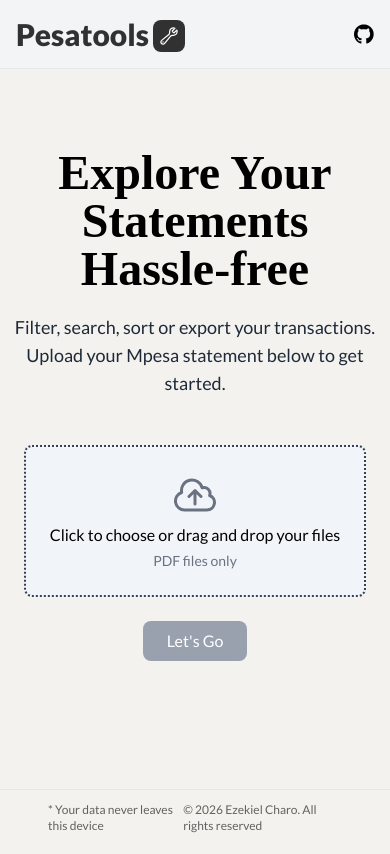
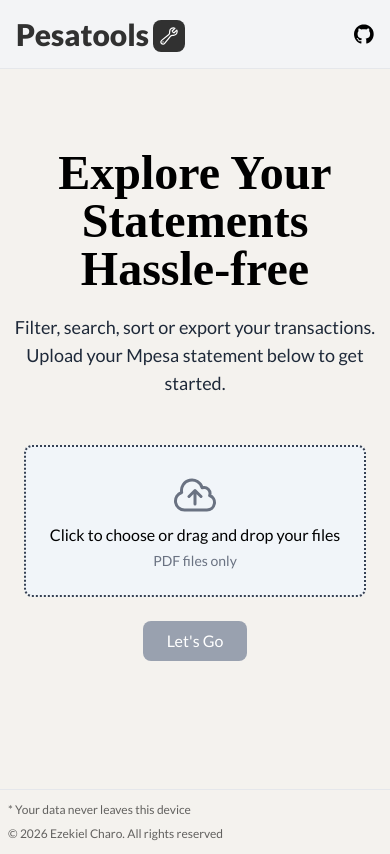
Before and after one commit to ezekiel-charo/pesa-tools, a React (Vite) app: page / in a window 390 px wide. Built offline with nearby package versions, Linux system fonts and the light colour scheme; a web font is replaced by a local one; what pdf-parse would draw is missing.

Commit message:
Improve mobile responsiveness

```diff
--- a/src/components/Footer.tsx
+++ b/src/components/Footer.tsx
@@ -1,6 +1,6 @@
 export default function Footer() {
   return (
-    <footer className="mt-12 px-12 border-t border-gray-200 py-3 flex justify-between text-xs text-[#62615f] font-medium">
+    <footer className="mt-12 py-3 px-2 lg:px-12 border-t border-gray-200  flex flex-col lg:flex-row justify-between gap-2 text-xs text-[#62615f] font-medium">
       <div>* Your data never leaves this device</div>
       <div>&copy; 2026 Ezekiel Charo. All rights reserved</div>
     </footer>
--- a/src/pages/Insights.tsx
+++ b/src/pages/Insights.tsx
@@ -16,7 +16,7 @@ export default function Insights() {
   return (
     <>
       <h2 className="font-bold mb-3 text-lg">Summary</h2>
-      <div className="grid grid-cols-4 gap-2">
+      <div className="grid grid-cols-2 lg:grid-cols-4 gap-2">
         <StatCard
           cardTitle="Total Paid In"
           amount={insights?.total?.paidIn || 0}
--- a/src/pages/MainLayout.tsx
+++ b/src/pages/MainLayout.tsx
@@ -6,8 +6,8 @@ export default function MainLayout() {
   return (
     <>
       <Header />
-      <main className="max-w-3/5 mx-auto">
-        <div className="flex border-b border-gray-200 mt-8 *:py-2 *:px-4 text-sm font-medium">
+      <main className="lg:max-w-3/5 mx-3 lg:mx-auto">
+        <div className="flex border-b border-gray-200 lg:mt-8 *:py-2 *:px-4 text-sm font-medium">
           <NavLink
             to=""
             className={({ isActive }) =>
```
